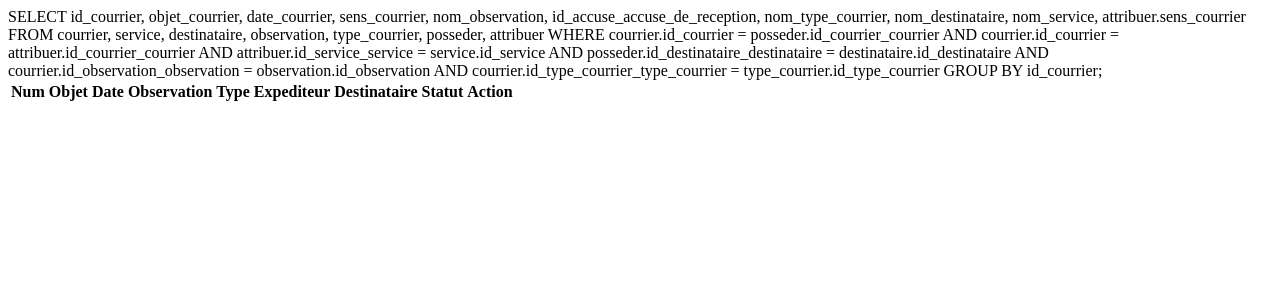
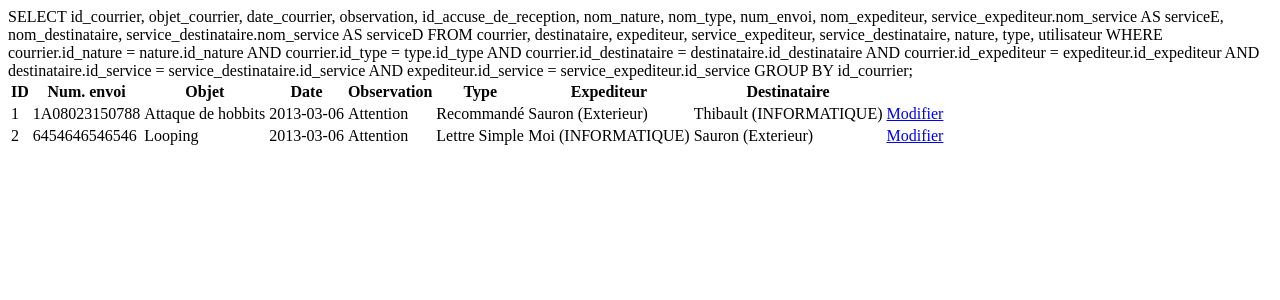
Before and after one commit to titi3625/Projet_Courrier, a PHP site: page /recherche.method.php in a window 1280 px wide. Shown: the top 300 px of the page. Run offline with PHP 8.4, Linux system fonts and the light colour scheme; data comes from the database, SQL or seed files in the repository; data that the repository does not hold is empty.

Commit message:
modif de la base et maj de la modification des courriers
modif de la base et maj de la modification des courriers

```diff
--- a/include/insertion_entrant.php
+++ b/include/insertion_entrant.php
@@ -15,7 +15,7 @@
 			<td>
 				<select name="serviceExpe" id="serviceExpe">
 					<?php
-					$reponse = $bdd->query('SELECT * FROM service');
+					$reponse = $bdd->query('SELECT * FROM service_expediteur');
 
 					while($ligne = $reponse->fetch())
 					{
@@ -31,7 +31,7 @@
 			<td>
 				<select name="serviceDest" id="serviceDest">
 					<?php
-					$reponse = $bdd->query('SELECT * FROM service');
+					$reponse = $bdd->query('SELECT * FROM service_destinataire');
 
 					while($ligne = $reponse->fetch())
 					{
--- a/include/insertion_sortant.php
+++ b/include/insertion_sortant.php
@@ -15,7 +15,7 @@
 			<td>
 				<select name="serviceExpe" id="serviceExpe">
 					<?php
-					$reponse = $bdd->query('SELECT * FROM service');
+					$reponse = $bdd->query('SELECT * FROM service_expediteur');
 
 					while($ligne = $reponse->fetch())
 					{
@@ -31,7 +31,7 @@
 			<td>
 				<select name="serviceDest" id="serviceDest">
 					<?php
-					$reponse = $bdd->query('SELECT * FROM service');
+					$reponse = $bdd->query('SELECT * FROM service_destinataire');
 
 					while($ligne = $reponse->fetch())
 					{
--- a/include/utilisateurs/modifier_droit.php
+++ b/include/utilisateurs/modifier_droit.php
@@ -47,7 +47,7 @@ if(isset($_GET['id']) && !empty($_GET['id'])) {
 <body>
 	<fieldset>
 		<legend>Modifier un service</legend>
-		<form action="gestion_service.method.php" method="post" >
+		<form action="gestion_droit.method.php" method="post" >
 			<table>
 				<tr>
 					<td><label for="">Num. de l'utilisateur : </label></td>
@@ -76,7 +76,7 @@ if(isset($_GET['id']) && !empty($_GET['id'])) {
 						if($ligne['droit_utilisateur'] == "admin")
 						{
 						?>
-							<select name="droit" id="droit" value="<?php echo $ligne['droit_utilisateur'] ?>">
+							<select name="droit" id="droit">
 								<option value="user">Utilisateur</option>
 								<option value="admin" selected>Administrateur</option>
 							</select>
@@ -84,7 +84,7 @@ if(isset($_GET['id']) && !empty($_GET['id'])) {
 						}
 						else {
 							?>
-							<select name="droit" id="droit" value="<?php echo $ligne['droit_utilisateur'] ?>">
+							<select name="droit" id="droit">
 								<option value="user" selected>Utilisateur</option>
 								<option value="admin">Administrateur</option>
 							</select>
--- a/js/interface.js
+++ b/js/interface.js
@@ -10,7 +10,7 @@ $(function() {
 	$('#radio').buttonset();
 
 	// jqueryUI pour le plugin datepicker
-	$('#date').datepicker({
+	$('.datepicker').datepicker({
 		dateFormat: "yy-mm-dd",
 		dayNamesMin: [ "Di", "Lu", "Ma", "Me", "Je", "Ve", "Sa" ],
 		monthNames: [ "Janvier", "Février", "Mars", "Avril", "Mai", "Juin", "Juillet", "Aout", "Septembre", "Octobre", "Novembre", "Décembre" ]
--- a/recherche.method.php
+++ b/recherche.method.php
@@ -9,7 +9,7 @@
 	include('include/bdd.php');
 
 	// recuperation des variables depuis le formulaire de recherche en ajax
-	$id = addslashes(strip_tags($_POST['id']));
+	$num = addslashes(strip_tags($_POST['num']));
 	$objet = addslashes(strip_tags($_POST['objet']));
 	$expe = addslashes(strip_tags($_POST['expediteur']));
 	$dest = addslashes(strip_tags($_POST['destinataire']));
@@ -19,33 +19,32 @@
 	$sens = addslashes(strip_tags($_POST['sens']));
 
 	// construction de la requete SQL
-	$sql = 'SELECT id_courrier, objet_courrier, date_courrier, sens_courrier, nom_observation, id_accuse_accuse_de_reception, nom_type_courrier, nom_destinataire, nom_service, attribuer.sens_courrier
-		FROM courrier, service, destinataire, observation, type_courrier, posseder, attribuer
-		WHERE courrier.id_courrier = posseder.id_courrier_courrier
-		AND courrier.id_courrier = attribuer.id_courrier_courrier
-		AND attribuer.id_service_service = service.id_service
-		AND posseder.id_destinataire_destinataire = destinataire.id_destinataire
-		AND courrier.id_observation_observation = observation.id_observation
-		AND courrier.id_type_courrier_type_courrier = type_courrier.id_type_courrier ';
+	$sql = 'SELECT id_courrier, objet_courrier, date_courrier, observation, id_accuse_de_reception, nom_nature, nom_type, num_envoi,  nom_expediteur, service_expediteur.nom_service AS serviceE, nom_destinataire, service_destinataire.nom_service AS serviceD
+		FROM courrier, destinataire, expediteur, service_expediteur, service_destinataire, nature, type, utilisateur
+		WHERE courrier.id_nature = nature.id_nature
+		AND courrier.id_type = type.id_type
+		AND courrier.id_destinataire = destinataire.id_destinataire
+		AND courrier.id_expediteur = expediteur.id_expediteur
+		AND destinataire.id_service = service_destinataire.id_service
+		AND expediteur.id_service = service_expediteur.id_service';
 
-	if($id != null) {
-		$sql .= ' AND id_courrier = "'.$id.'"';
+	if($num != null) {
+		$sql .= ' AND num_envoi = "'.$num.'"';
 	}
 	if($sens != null) {
-		$sql .= ' AND sens_courrier = "'.$sens.'"';
+		$sql .= ' AND nom_type = "'.$sens.'"';
 	}
 	if($objet != null) {
 		$sql .= ' AND objet_courrier LIKE "%'.$objet.'%"';
 	}
 	if($expe != null) {
-		$sql .= 'AND (service.nom_service LIKE "%'.$expe.'%" AND attribuer.sens_service = "expediteur")
-				OR (destinataire.nom_destinataire LIKE "%'.$expe.'%" AND posseder.sens_destinataire = "expediteur")';
+		$sql .= ' AND nom_expediteur LIKE "%'.$expe.'%"';
 	}
 	if($dest != null) {
 		$sql .= ' AND nom_destinataire LIKE "%'.$dest.'%"';
 	}
 	if($service != null) {
-		$sql .= ' AND nom_service LIKE "%'.$service.'%" AND attribuer.sens_service =';
+		$sql .= ' AND service_expediteur.nom_service LIKE "%'.$service.'%" OR service_destinataire.nom_service LIKE "%'.$service.'%"';
 	}
 
 	if($date_debut != null && $date_fin != null) {
@@ -58,15 +57,14 @@
 	?>
 	<table>
 		<tr>
-			<th>Num</th>
+			<th>ID</th>
+			<th>Num. envoi</th>
 			<th>Objet</th>
 			<th>Date</th>
 			<th>Observation</th>
 			<th>Type</th>
 			<th>Expediteur</th>
 			<th>Destinataire</th>
-			<th>Statut</th>
-			<th>Action</th>
 		</tr>
 		<?php
 		while($ligne = $reponse->fetch())
@@ -74,14 +72,14 @@
 		?>
 		<tr>
 			<td><?php echo $ligne['id_courrier'] ?></td>
+			<td><?php echo $ligne['num_envoi'] ?></td>
 			<td><?php echo $ligne['objet_courrier'] ?></td>
 			<td><?php echo $ligne['date_courrier'] ?></td>
-			<td><?php echo $ligne['nom_observation'] ?></td>
-			<td><?php echo $ligne['nom_type_courrier'] ?></td>
-			<td><?php echo $ligne['nom_destinataire'] ?></td>
-			<td><?php echo $ligne['nom_service'] ?></td>
-			<td><?php echo $ligne['sens_courrier'] ?></td>
-			<td><a href="#" onClick="window.open('modifier.php?id=<?php echo $ligne['id_courrier'] ?>','Modification','toolbar=0, location=0, directories=0, status=0, scrollbars=0, resizable=0, copyhistory=0, menuBar=0, width=800, height=720');return(false)">Modifier</a></td>
+			<td><?php echo $ligne['observation'] ?></td>
+			<td><?php echo $ligne['nom_nature'] ?></td>
+			<td><?php echo $ligne['nom_expediteur']." (".$ligne['serviceE'].")" ?></td>
+			<td><?php echo $ligne['nom_destinataire']." (".$ligne['serviceD'].")" ?></td>
+			<td><a href="#" onClick="window.open('modifier.php?id=<?php echo $ligne['id_courrier'] ?>','Modification','toolbar=0, location=0, directories=0, status=0, scrollbars=0, resizable=0, copyhistory=0, menuBar=0, width=400, height=300');return(false)">Modifier</a></td>
 		</tr>
 		<?php
 		}
--- a/recherche.php
+++ b/recherche.php
@@ -40,8 +40,8 @@ if($_SESSION['auth'] != "yes") {
 						</th>
 					</tr>
 					<tr>
-						<td align="left"><label for="rechercheId">Recherche par identifiant : </label></td>
-						<td align="left"><input type="text" name="rechercheId" id="rechercheId" /></td>
+						<td align="left"><label for="rechercheId">Recherche par num d'envoi : </label></td>
+						<td align="left"><input type="text" name="rechercheNum" id="rechercheNum" /></td>
 					</tr>
 					<tr>
 						<td align="left"><label for="rechercheObjet">Recherche par objet : </label></td>
@@ -61,7 +61,7 @@ if($_SESSION['auth'] != "yes") {
 					</tr>
 					<tr>
 						<td><label for="rechercheDate">Recherche par date du : </label></td>
-						<td><input type="text" name="rechercheDate" id="rechercheDate" class="datepicker"/><label for="rechercheDate2"> au : </label> <input type="text" name="rechercheDate2" id="rechercheDate2" class="datepicker"/></td>
+						<td><input type="text" name="rechercheDate" id="rechercheDate" class="datepicker"/><label for="rechercheDate2"> au : </label><input type="text" name="rechercheDate2" id="rechercheDate2" class="datepicker"/></td>
 					</tr>
 					<tr align="center">
 						<td colspan="2">
```
Also changed, not shown: js/recherche.js (+8 -7 lines), modifier.php (+92 -20 lines), projet_courrier.sql (+46 -7 lines).
